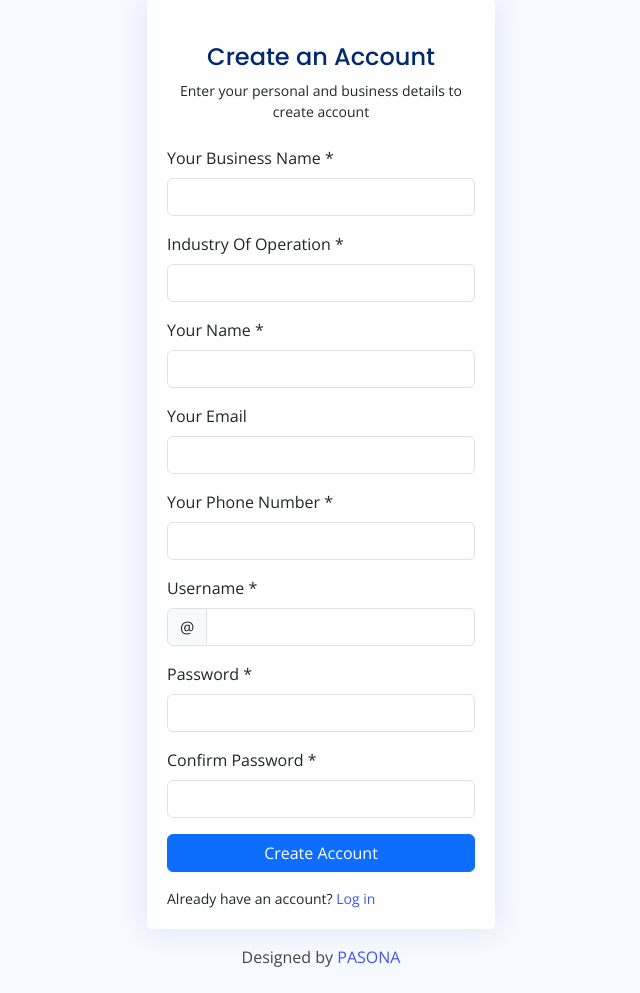
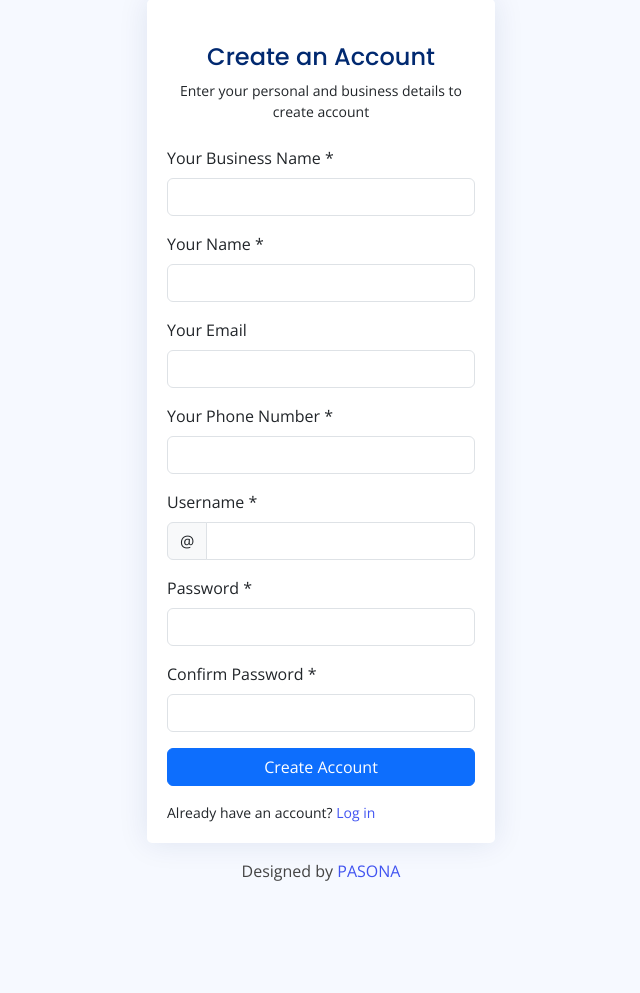
Before and after one commit to pravison/crm, a Django app: page /register-user/ in a window 1280 px wide. Shown: the part 99-1092 px from the top of the page, without its empty margins (319-959 px from the left). After the commit the page ends 980 px from the top, so only its background shows below. Run offline with Django 5.2, Linux system fonts and the light colour scheme; parts of the project's set-up code (start-up, migrations or seed data) failed here and were passed over; some libraries are stand-ins or nearby versions.

Commit message:
2 commit

```diff
--- a/clients/views.py
+++ b/clients/views.py
@@ -29,7 +29,6 @@
         confirm_password = request.POST.get('confirm_password')
         client_name = request.POST.get('client_name')
         business_name = request.POST.get('business_name')
-        industry = request.POST.get('industry')
 
         # Validate inputs
         if password != confirm_password:
@@ -61,7 +60,6 @@
             client_name=client_name,
             business_name=business_name,
             phone_number=phone_number,
-            industry=industry,
         )
 
         Staff.objects.create(
--- a/templates/clients/pages-register.html
+++ b/templates/clients/pages-register.html
@@ -40,12 +40,6 @@
                     <label for="your_business_name" class="form-label">Your Business Name *</label>
                     <input type="text" name="business_name" class="form-control" id="your_business_name" required>
                     <div class="invalid-feedback">Please, enter your business name!</div>
-                  </div>
-
-                  <div class="col-12">
-                    <label for="industry" class="form-label">Industry Of Operation *</label>
-                    <input type="text" name="industry" class="form-control" id="industry" required>
-                    <div class="invalid-feedback">Please, enter your industry</div>
                   </div>
 
 
```
Also changed, not shown: requirements.txt (+9 -4 lines), media/profile/IMG_20240818_063729.jpg (added).
